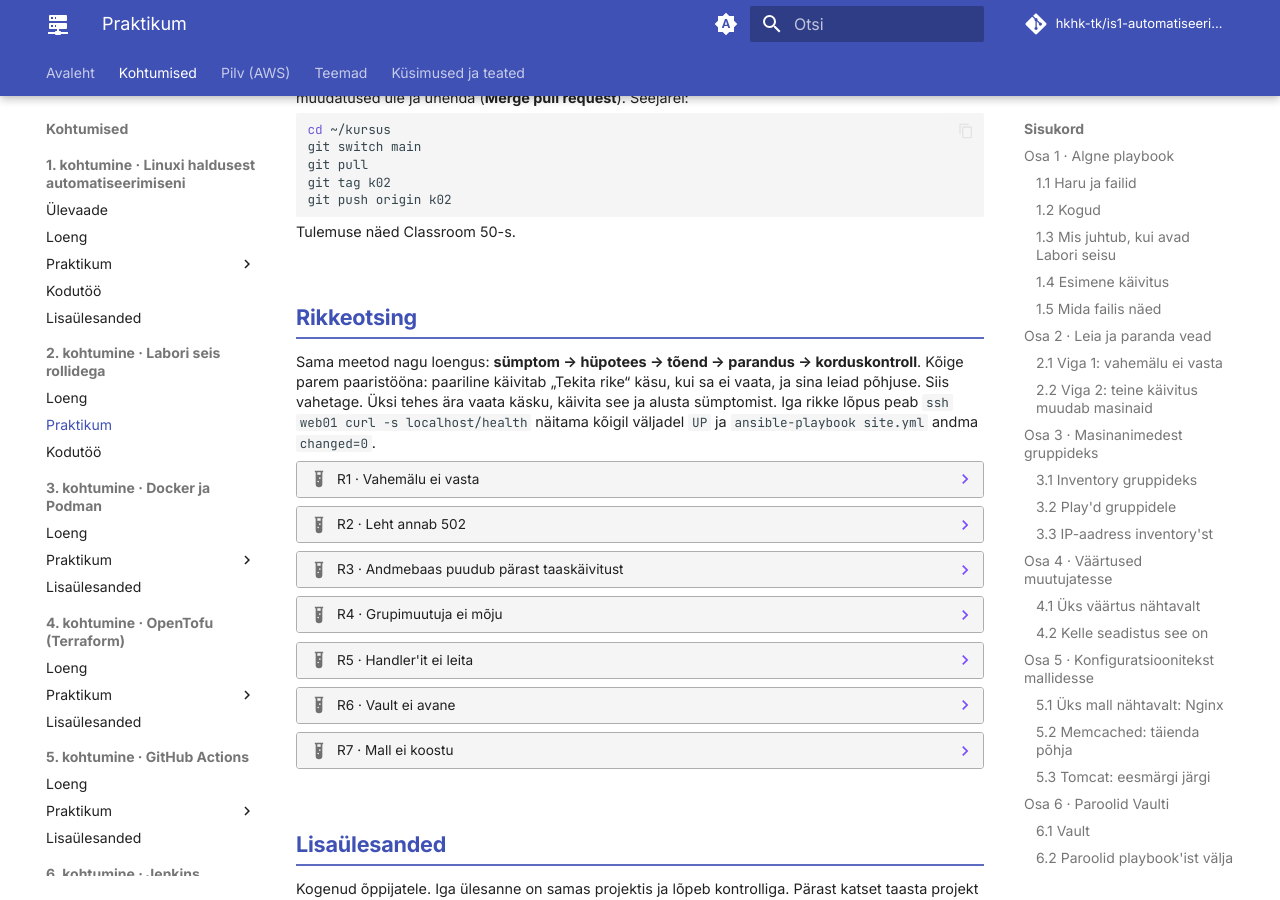
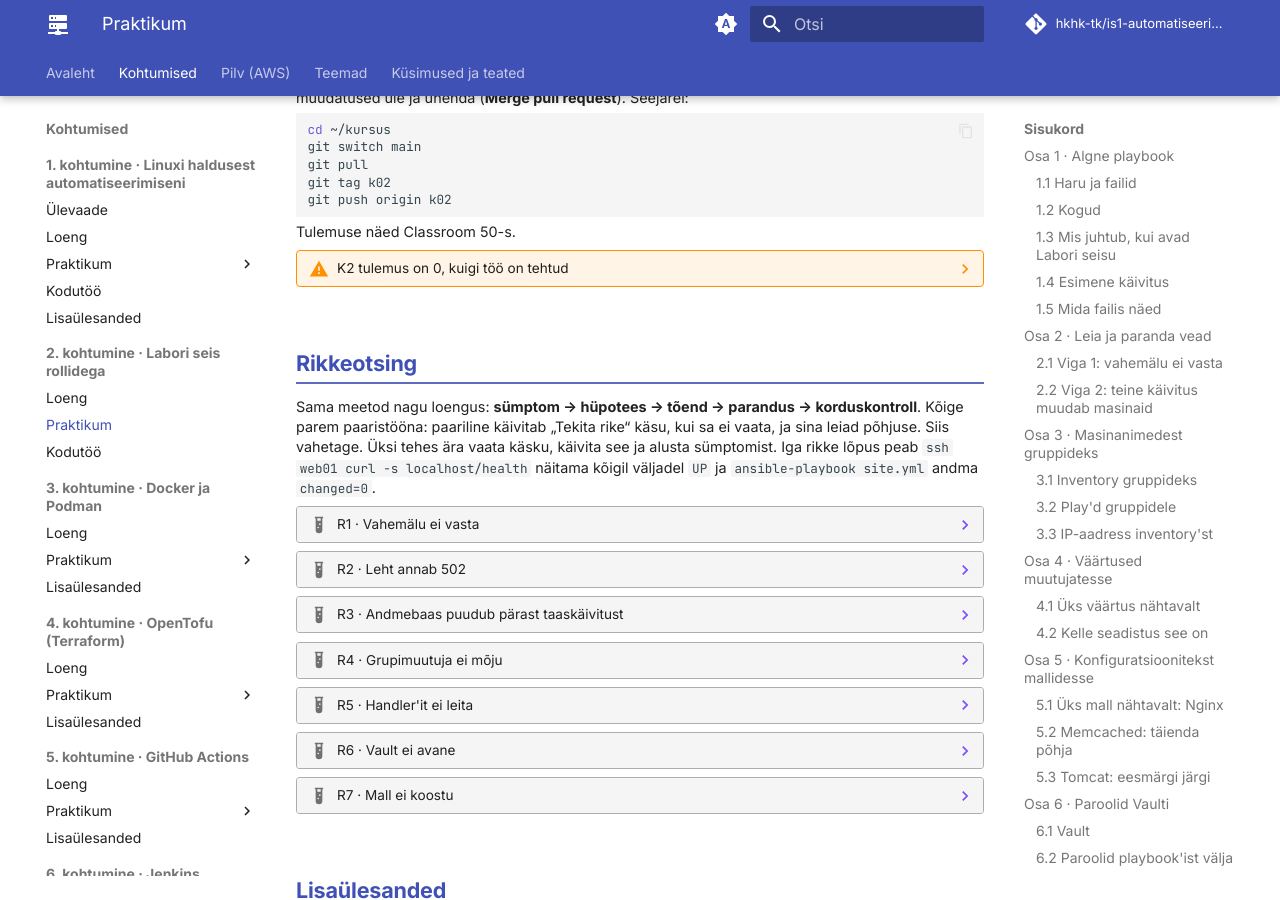
Before and after one commit to hkhk-tk/is1-automatiseerimine, an MkDocs documentation site: the page built from docs/k02/lab.md, in a window 1280 px wide and 900 px high, scrolled down 18423 px. Built offline with MkDocs 1.6.1 and Material for MkDocs 9.7.7, drawn with Linux system fonts in a browser that asks for light colours; comment, search, counter and statistics services are not loaded; part of the change alters nothing that is shown.

````diff
--- a/docs/k02/lab.md
+++ b/docs/k02/lab.md
@@ -1568,6 +1568,18 @@ git push origin k02
 ```
 
 Tulemuse näed Classroom 50-s.
+
+??? warning "K2 tulemus on 0, kuigi töö on tehtud"
+
+    Tag `k02` osutab siis harus `main` olevatele algfailidele, sest pull request jäi tegemata või haru `k02-ansible` ei jõudnud GitHubi. Kontrolli GitHubis, kas haru `k02-ansible` on olemas. Kui ei ole, saada see: `git push -u origin k02-ansible`. Tee pull request ja ühenda see, seejärel tõsta tag uuele kohale:
+
+    ```bash
+    cd ~/kursus
+    git switch main
+    git pull
+    git tag -f k02
+    git push -f origin k02
+    ```
 
 ## Rikkeotsing
 
````
